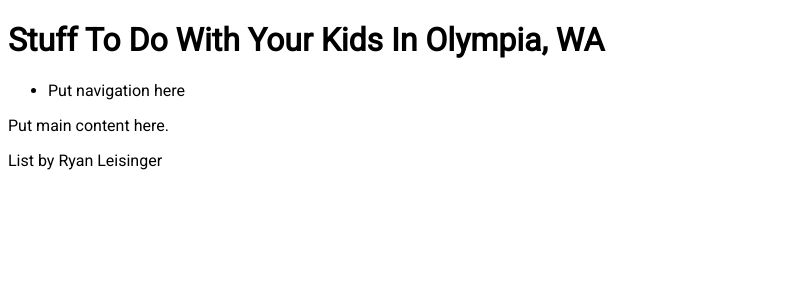
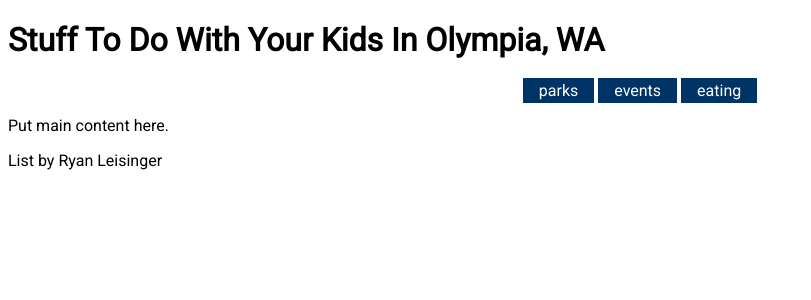
Before and after one commit to RLeisinger/rleisinger.github.io, a Jekyll site: the page OlyKidsStuff.html, which Jekyll copies as it is, in a window 1280 px wide. Shown: the top 300 px of the page, without its empty margins (0-811 px from the left). Built offline with Jekyll 4.4.1, drawn with Linux system fonts in a browser that asks for light colours.

Commit message:
Update OlyKidsStuff.html

```diff
--- a/OlyKidsStuff.html
+++ b/OlyKidsStuff.html
@@ -11,6 +11,29 @@
   <link rel="stylesheet" href="css/styles.css">
   <STYLE>
   body {font-family: 'Roboto', sans-serif;}
+    #navcontainer ul
+{
+margin: 0;
+padding: 0;
+list-style-type: none;
+text-align: center;
+}
+
+#navcontainer ul li { display: inline; }
+
+#navcontainer ul li a
+{
+text-decoration: none;
+padding: .2em 1em;
+color: #fff;
+background-color: #036;
+}
+
+#navcontainer ul li a:hover
+{
+color: #fff;
+background-color: #369;
+}
   </STYLE>
   <!--[if lt IE 9]>
     <script src="https://cdnjs.cloudflare.com/ajax/libs/html5shiv/3.7.3/html5shiv.js"></script>
@@ -18,18 +41,21 @@
 </head>
 
 <body>
-<header role="banner">
-   <p><h1>Stuff To Do With Your Kids In Olympia, WA</h1></p>
+<header>
+   <h1>Stuff To Do With Your Kids In Olympia, WA</h1>
 </header>
-<nav role="navigation">
+<nav id="navcontainer">
    <ul>
-      <li>Put navigation here</li>
+     <li><a href="#parks">parks</a></li>
+     <li><a href="#events">events</a></li>
+     <li><a href="#eating">eating</a></li>
+
    </ul>
 </nav>
-<main role="main">
+<main>
    <p>Put main content here.</p>
 </main>
-<footer role="contentinfo">
+<footer>
    <p>List by Ryan Leisinger</p>
 </footer>
   <script src="js/scripts.js"></script>
```
